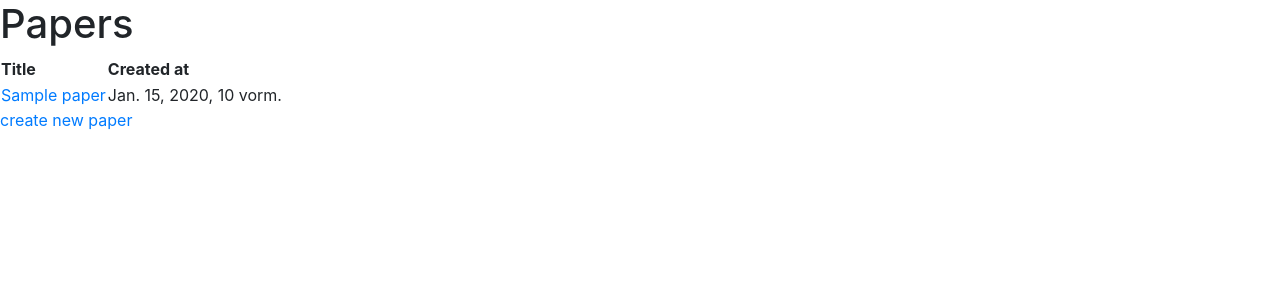
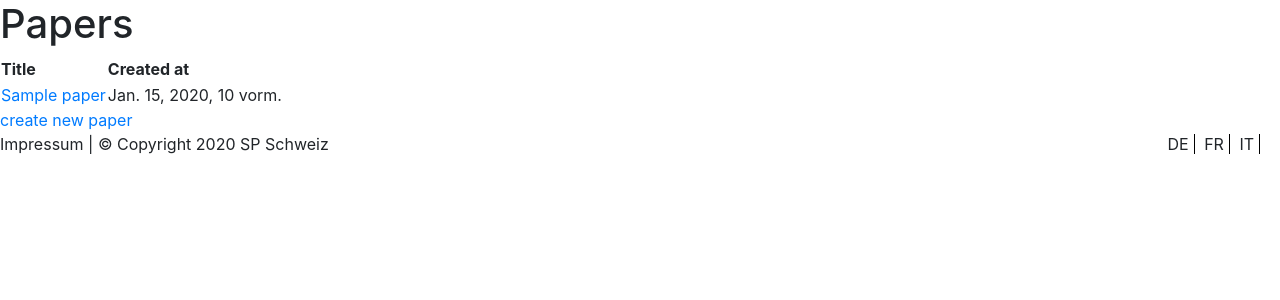
Before and after one commit to sacovo/digital-democracy, a Django app: page / in a window 1280 px wide. Shown: the part 76-376 px from the top of the page. Run offline with Django 3.2, Linux system fonts and the light colour scheme; tables that the repository leaves empty hold one stand-in row (values such as "Sample post"); some libraries are stand-ins or nearby versions.

Commit message:
changed the footer

```diff
--- a/papers/static/style.css
+++ b/papers/static/style.css
@@ -17,6 +17,19 @@ a:hover{
 }
 .blackColor{
     color: black;
+}
+footer #languages{
+    display: inline-block;
+    float: right;
+    margin-right: 20px;
+}
+footer #languages a{
+    border-right: 1px solid black;
+    padding-right: 5px;
+    padding-left: 5px;
+}
+footer #languages a:hover{
+    color: #E53136;
 }
 #createPapperForm{
     margin-right: 50px;
--- a/papers/templates/papers/base.html
+++ b/papers/templates/papers/base.html
@@ -34,5 +34,13 @@
       </nav>
     {% block content %}
     {% endblock %}
+    <footer>
+        <span>Impressum | © Copyright 2020 SP Schweiz</span>
+        <span id="languages">
+            <a>DE</a>
+            <a>FR</a>
+            <a>IT</a>
+        </span>
+    </footer>
 </body>
 </html>
```
